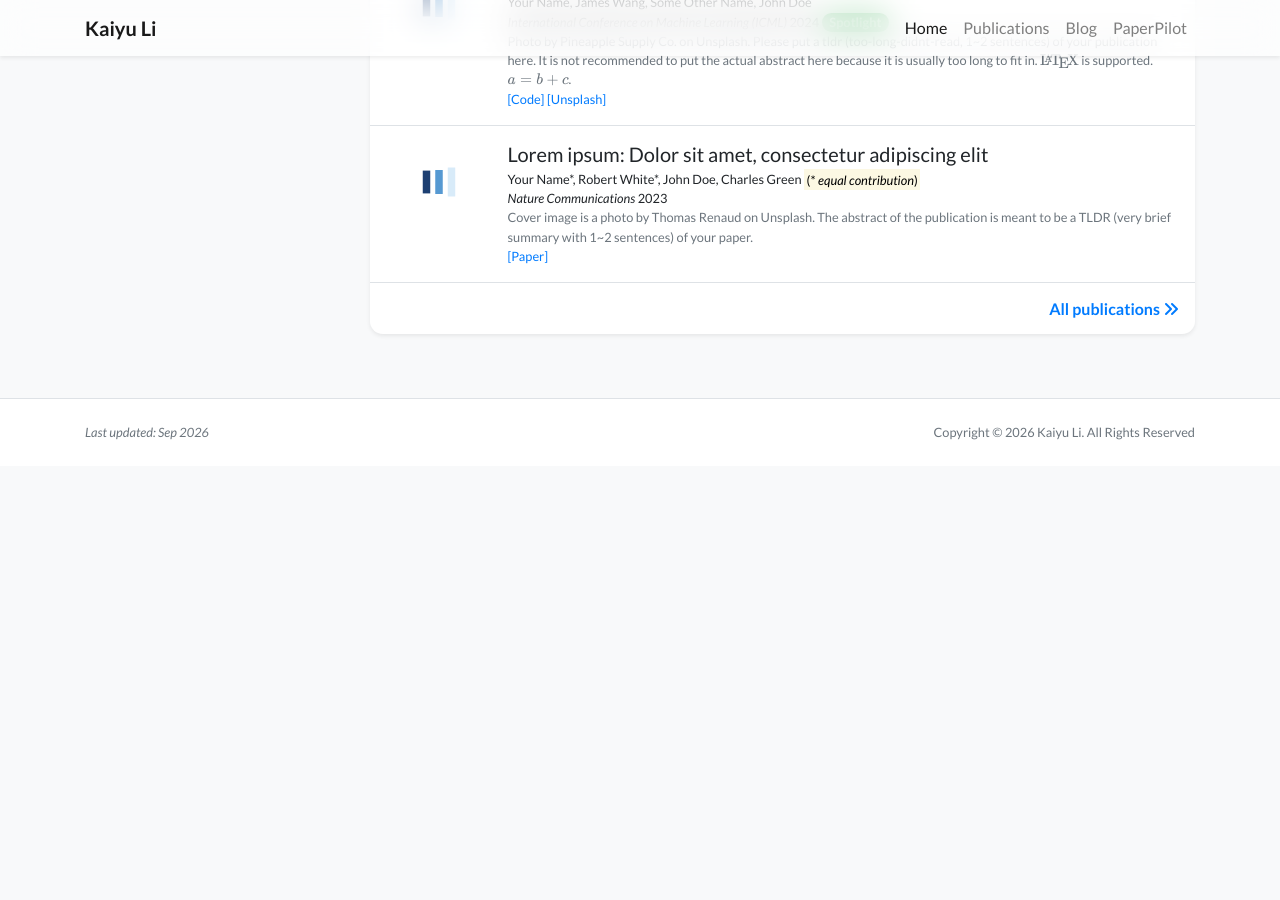
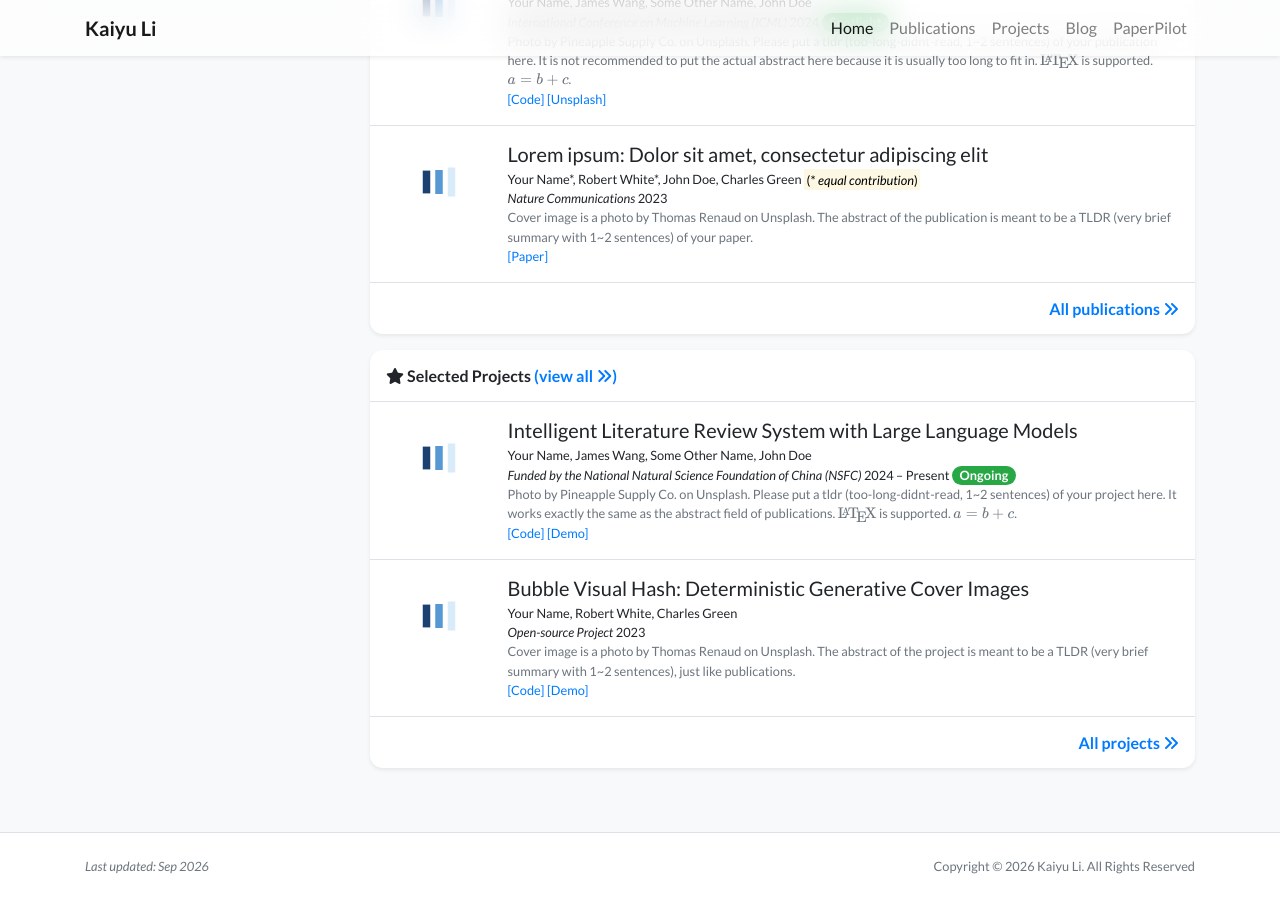
Before and after one commit to Leo-bcu/leo-bcu.github.io, a Jekyll site: the page built from index.html, in a window 1280 px wide and 900 px high, scrolled down 1157 px. Built offline with Jekyll 4.4.1, drawn with Linux system fonts in a browser that asks for light colours; nearby versions of some CDN libraries; a style sheet for code colours, icons or effects is not loaded; before the commit the page ends 1623 px from its top, so only the background shows below that.

Commit message:
add project

```diff
--- a/_config.yml
+++ b/_config.yml
@@ -36,6 +36,7 @@ plugins:
 
 collections:
   - publications
+  - projects
   - news
   - showcase
   - posts
--- a/_data/display.yml
+++ b/_data/display.yml
@@ -2,6 +2,7 @@ homepage:
   show_experience: true
   show_news: false
   show_selected_publications: true
+  show_selected_projects: true
   num_news: 10
 
 # Feel free to replace the footer text if you would like to, but I will greatly appreciate it
--- a/_data/navigation.yml
+++ b/_data/navigation.yml
@@ -7,6 +7,8 @@ pages:
 #   url: /index_layout2
 - name: Publications
   url: /publications
+- name: Projects
+  url: /projects
 - name: Blog
   url: /blog
 - name: PaperPilot
--- /dev/null
+++ b/_includes/widgets/project_card.html
@@ -0,0 +1,13 @@
+{% assign projects = include.projects %}
+<div class="my-3 p-0 bg-white shadow-sm rounded-xl">
+    <h6 class="border-bottom border-gray p-3 mb-0">
+        {% if include.title %}{{ include.title }}{% else %}<i class="fas fa-star"></i> Selected Recent Projects{% endif %}
+        <a href="{{ 'projects' | relative_url }}">(view all <i class="fas fa-angle-double-right"></i>)</a>
+    </h6>
+    {% for item in projects limit:include.limit %}
+        {% include widgets/project_item.html item=item first=false last=false %}
+    {% endfor %}
+    <h6 class="d-block p-3 mt-0 text-right">
+        <a href="{{ 'projects' | relative_url }}">All projects <i class="fas fa-angle-double-right"></i></a>
+    </h6>
+</div>
--- /dev/null
+++ b/_includes/widgets/project_item.html
@@ -0,0 +1,54 @@
+{% assign item = include.item %}
+<div class="d-none d-md-block">
+    <div class="row no-gutters {% unless include.hide_bottom_border %}border-bottom{% endunless %} border-gray">
+        <div class="col-md-3 col-xl-2 mb-md-0 p-md-3">
+            {%- if item.cover -%}
+            <img data-src="{{ item.cover | relative_url }}" alt="{{ item.title }}" class="lazy w-100 rounded-sm" src="{{ '/assets/images/empty_300x200.png' | relative_url }}">
+            {%- else -%}
+            <svg class="bubble-visual-hash lazy w-100 rounded-sm" data-bubble-visual-hash="{{ item.id }}" viewBox="0 0 300 200"></svg>
+            {%- endif -%}
+        </div>
+        <div class="col-md-9 col-xl-10 p-3 pl-md-0">
+            <h5 class="mt-0 mb-1 font-weight-normal">{{ item.title }}</h5>
+            <p class="mt-0 mb-0 small">{% include widgets/author_list.html authors=item.authors %}</p>
+            <p class="mt-0 mb-0 small">{{item.proj_pre}}<i>{{ item.proj }}</i>{{ item.proj_post }} {{ item.proj_date }} {{ item.proj_last }}</p>
+            <p class="mt-0 mb-0 small text-muted">{{ item.abstract }}</p>
+
+            <p class="small pb-0 mb-0 lh-125 text-muted abstract-links">
+                {% for link in item.links %}
+                {% if link[1].url %}
+                <a target="{{ link[1]['target'] }}" href="{{ link[1]['url'] }}">[{{ link[0] }}]</a>
+                {% else %}
+                <a target="_blank" href="{{ link[1] }}">[{{ link[0] }}]</a>
+                {% endif %}
+                {% endfor %}
+            </p>
+
+        </div>
+    </div>
+</div>
+
+<div class="row no-gutters d-md-none {% unless include.hide_bottom_border %}border-bottom{% endunless %} border-gray {% if include.first %}rounded-xl-top{% endif %} {% if include.last %}rounded-xl-bottom{% endif %} {% if item.cover %}lazy{% endif %}" data-src="{{ item.cover | relative_url }}">
+    <div class="w-100 {% if include.first %}rounded-xl-top{% endif %} {% if include.last %}rounded-xl-bottom{% endif %}" style="background-color: rgba(255,255,255,0.9);">
+        <div class="d-flex align-items-start flex-column py-3 px-4">
+            <div class="mb-auto"></div>
+            <div>
+                <h5 class="mt-0 mb-1 font-weight-normal">{{ item.title }}</h5>
+                <p class="mt-0 mb-0 small">{% include widgets/author_list.html authors=item.authors %}</p>
+                <p class="mt-0 mb-0 small">{{item.proj_pre}}<i>{{ item.proj }}</i>{{ item.proj_post }} {{ item.proj_date }} {{ item.proj_last }}</p>
+                <p class="mt-0 mb-0 small text-muted">{{ item.abstract }}</p>
+
+                <p class="small pb-0 mb-0 lh-125 text-muted abstract-links">
+                    {% for link in item.links %}
+                    {% if link[1].url %}
+                    <a target="{{ link[1]['target'] }}" href="{{ link[1]['url'] }}">[{{ link[0] }}]</a>
+                    {% else %}
+                    <a target="_blank" href="{{ link[1] }}">[{{ link[0] }}]</a>
+                    {% endif %}
+                    {% endfor %}
+                </p>
+            </div>
+        </div>
+    </div>
+
+</div>
--- a/index.html
+++ b/index.html
@@ -35,5 +35,14 @@ navbar_title: Home
         title='<i class="fas fa-star"></i> Selected Publications'
         %}
         {% endif %}
+
+        {% if site.data.display.homepage.show_selected_projects %}
+        {% assign projs = site.projects | sort: "date" | reverse | where: "selected", true %}
+        {%
+        include widgets/project_card.html
+        projects=projs
+        title='<i class="fas fa-star"></i> Selected Projects'
+        %}
+        {% endif %}
     </div>
 </div>
```
Also changed, not shown: _projects/2023/2023-proj-example-1.md (added, +17 -0 lines), _projects/2023/2023-proj-example-no-cover.md (added, +23 -0 lines), _projects/2024/2024-proj-example-1.md (added, +21 -0 lines), projects.html (added, +32 -0 lines).
